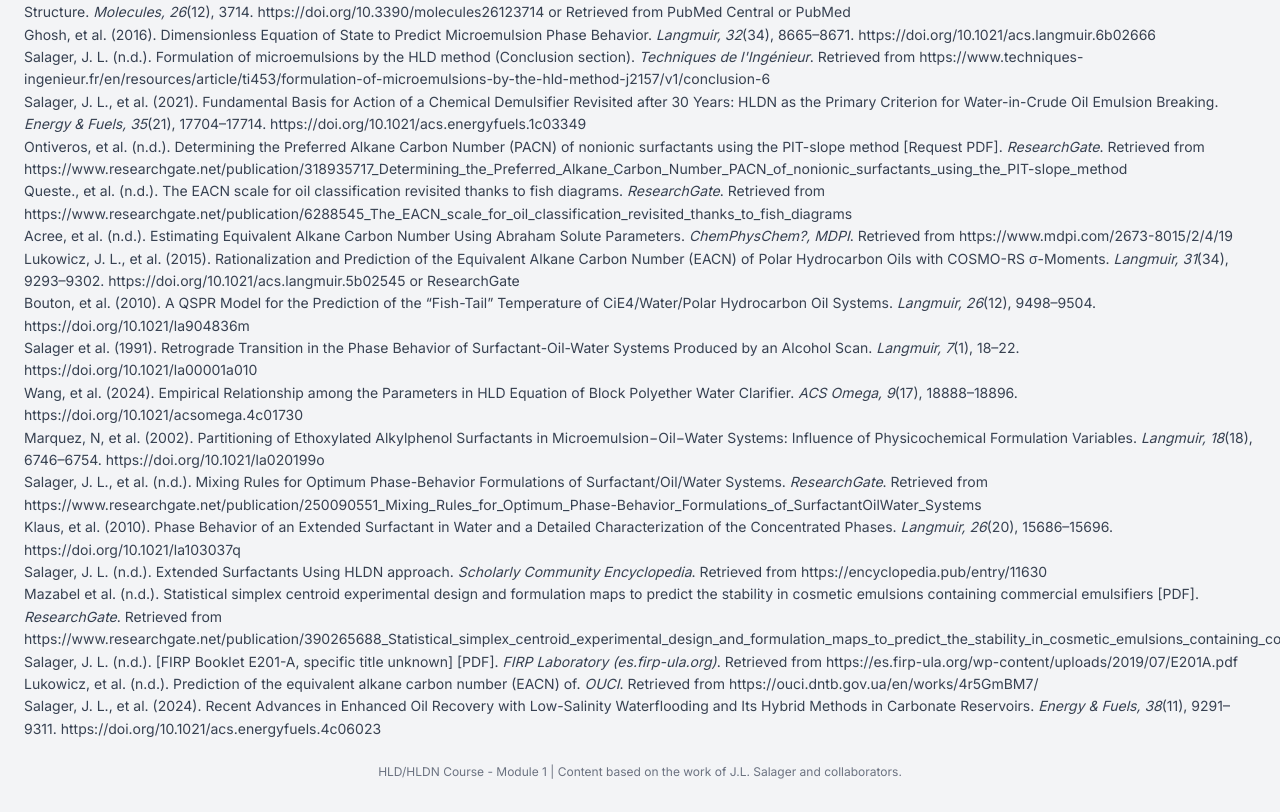
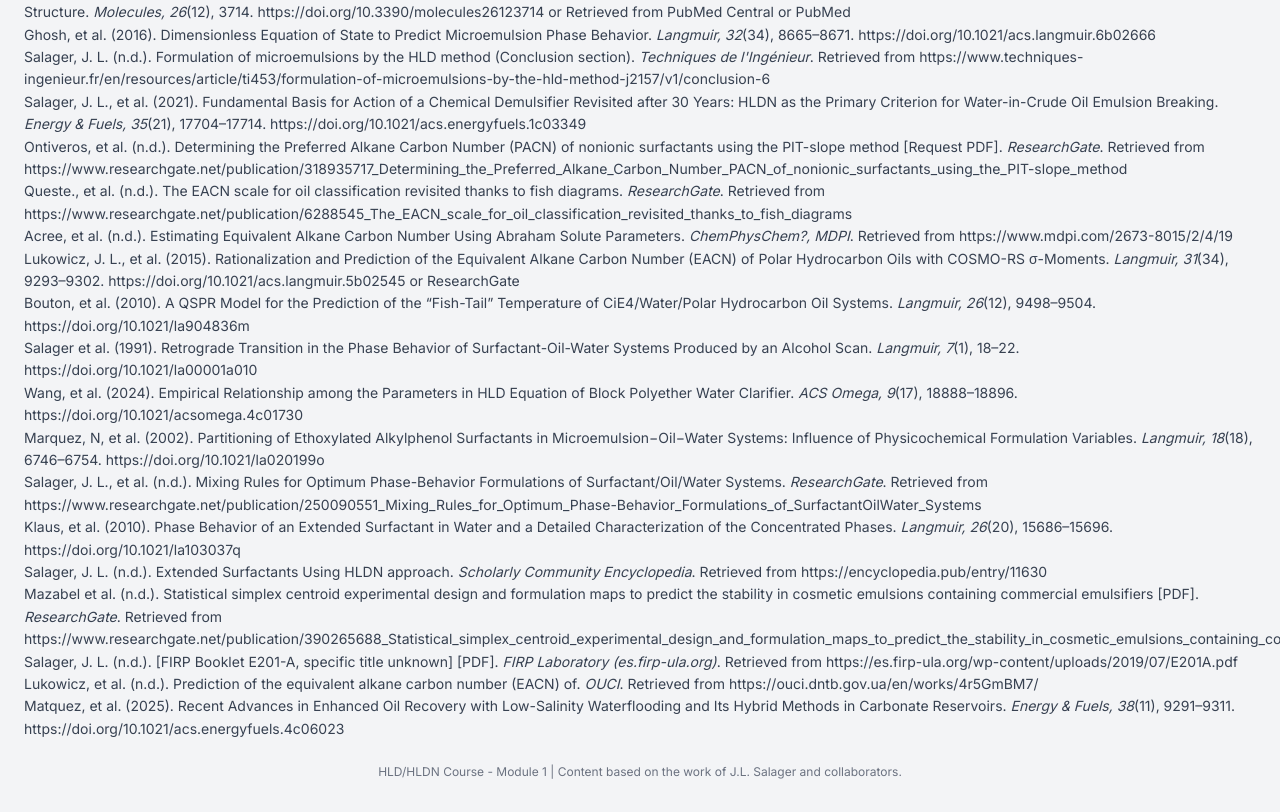
Before and after one commit to marquezrn03/A-Short-Course-on-HLD, a plain HTML site: page index.html in a window 1280 px wide. Shown: the part 5736-6548 px from the top of the page. Drawn offline with nearby package versions, Linux system fonts and the light colour scheme.

Commit message:
Update index.html

```diff
--- a/index.html
+++ b/index.html
@@ -315,7 +315,7 @@
                 </li>
                  <li> Lukowicz, et al. (n.d.). Prediction of the equivalent alkane carbon number (EACN) of. <i>OUCI</i>. Retrieved from <a href="https://ouci.dntb.gov.ua/en/works/4r5GmBM7/" target="_blank">https://ouci.dntb.gov.ua/en/works/4r5GmBM7/</a>
                 </li>
-                <li> Salager, J. L., et al. (2024). Recent Advances in Enhanced Oil Recovery with Low-Salinity Waterflooding and Its Hybrid Methods in Carbonate Reservoirs. <i>Energy & Fuels, 38</i>(11), 9291–9311. <a href="https://doi.org/10.1021/acs.energyfuels.4c06023" target="_blank">https://doi.org/10.1021/acs.energyfuels.4c06023</a>
+                <li> Matquez, et al. (2025). Recent Advances in Enhanced Oil Recovery with Low-Salinity Waterflooding and Its Hybrid Methods in Carbonate Reservoirs. <i>Energy & Fuels, 38</i>(11), 9291–9311. <a href="https://doi.org/10.1021/acs.energyfuels.4c06023" target="_blank">https://doi.org/10.1021/acs.energyfuels.4c06023</a>
                 </li>
 </ul>
             </ol>
```
